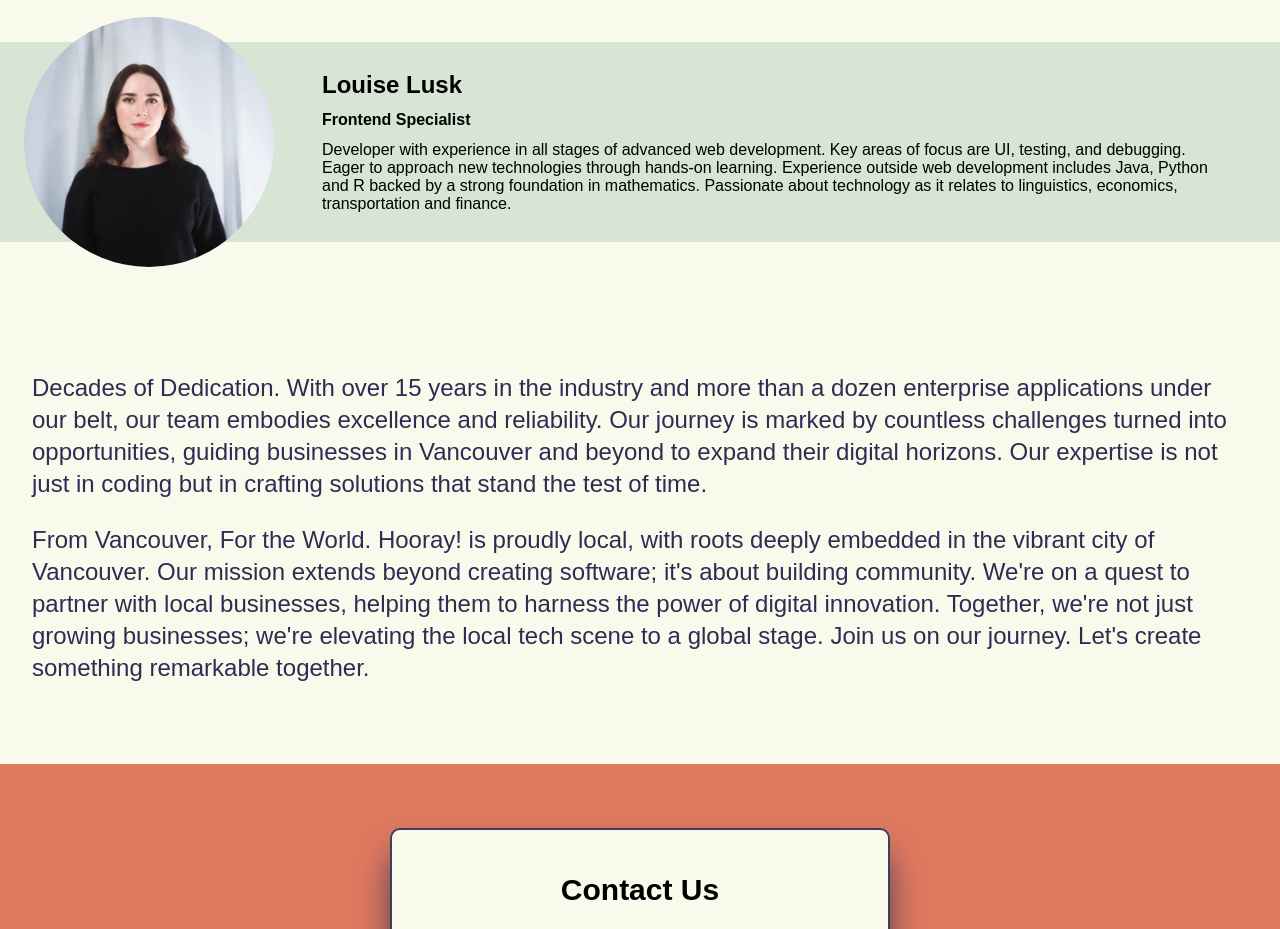
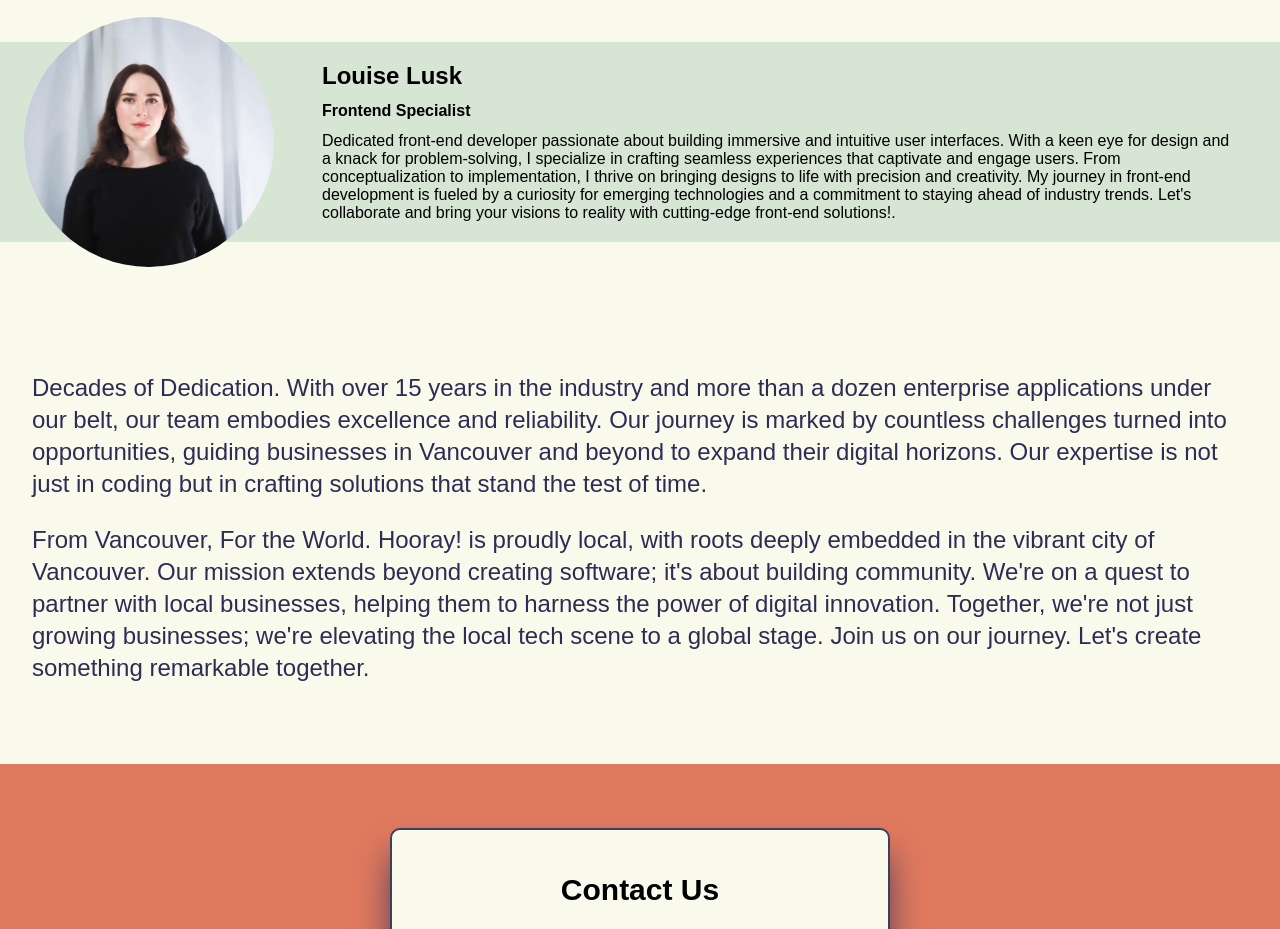
Before and after one commit to HLouLusk/Hooray, a React (Create React App) app: page /about in a window 1280 px wide. Shown: the part 1660-2589 px from the top of the page. Built offline with nearby package versions, Linux system fonts and the light colour scheme.

Commit message:
Home section copy edited for myself!

```diff
--- a/src/assets/copy/home.js
+++ b/src/assets/copy/home.js
@@ -70,6 +70,6 @@ export const MEMBERS = [
     name: "Louise Lusk",
     role: "Frontend Specialist",
     description:
-      "Developer with experience in all stages of advanced web development. Key areas of focus are UI, testing, and debugging. Eager to approach new technologies through hands-on learning. Experience outside web development includes Java, Python and R backed by a strong foundation in mathematics. Passionate about technology as it relates to linguistics, economics, transportation and finance.",
+      "Dedicated front-end developer passionate about building immersive and intuitive user interfaces. With a keen eye for design and a knack for problem-solving, I specialize in crafting seamless experiences that captivate and engage users. From conceptualization to implementation, I thrive on bringing designs to life with precision and creativity. My journey in front-end development is fueled by a curiosity for emerging technologies and a commitment to staying ahead of industry trends. Let's collaborate and bring your visions to reality with cutting-edge front-end solutions!.",
   },
 ];
```
